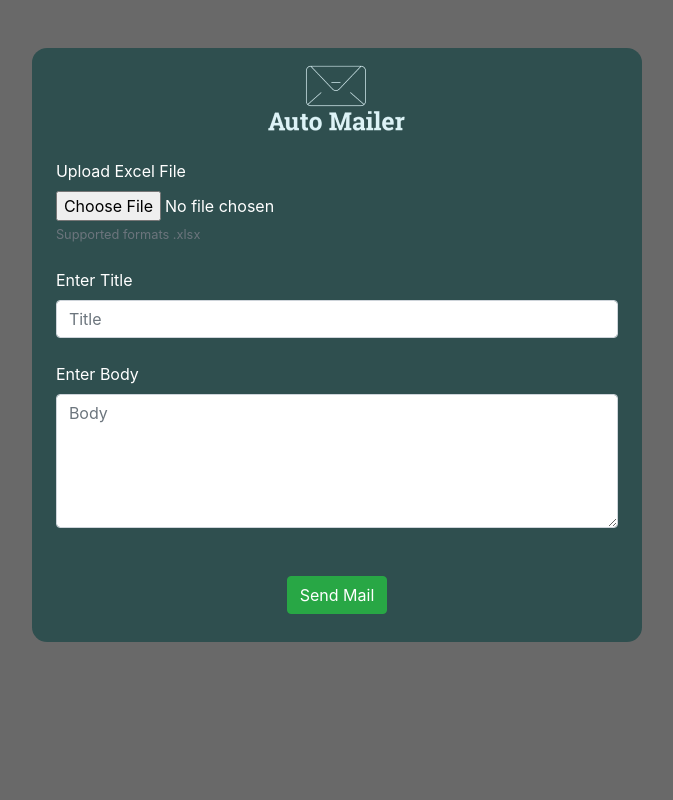
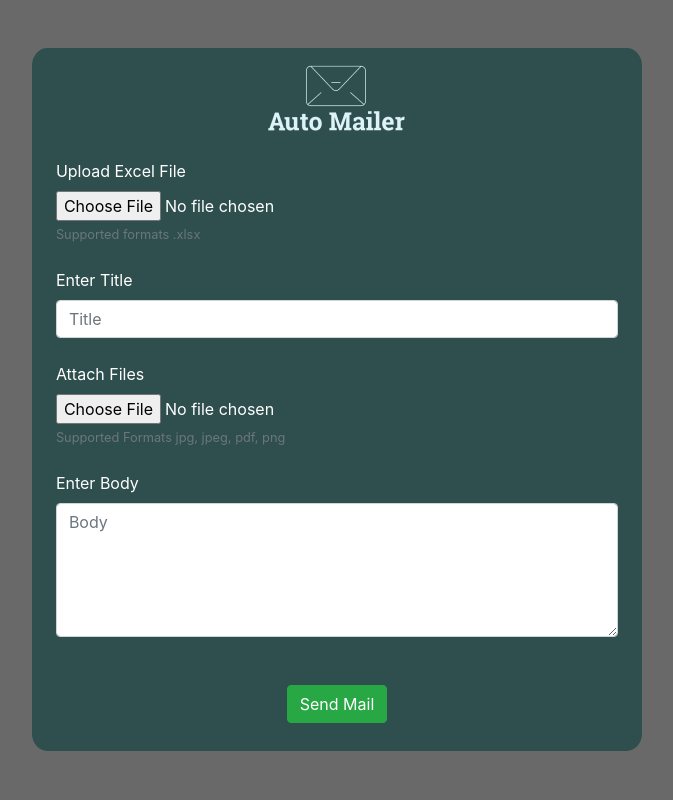
Before and after one commit to RampageousRJ/Auto-Mailer, a Flask app: page / in a window 1280 px wide. Shown: the whole page, without its empty margins (303-976 px from the left). Run offline with Flask 3, Linux system fonts and the light colour scheme; some libraries are stand-ins or nearby versions.

Commit message:
Upload-Save Attachment

```diff
--- a/mailer/__init__.py
+++ b/mailer/__init__.py
@@ -14,6 +14,7 @@ app.config['MAIL_USE_TLS'] = False
 app.config['MAIL_USE_SSL'] = True
 app.config['RECAPTCHA_PUBLIC_KEY'] = os.getenv('AUTOMAILER_PUBLIC_KEY')
 app.config['RECAPTCHA_PRIVATE_KEY'] = os.getenv('AUTOMAILER_PRIVATE_KEY')
+app.config['UPLOAD_FOLDER']=os.getenv('UPLOAD_FOLDER')
 mail = Mail(app)
 
 from mailer.routes import *
--- a/mailer/forms.py
+++ b/mailer/forms.py
@@ -9,3 +9,4 @@ class UploadForm(FlaskForm):
     body = TextAreaField("Enter Body ",validators=[DataRequired()])
     recaptcha = RecaptchaField()
     submit = SubmitField("Send Mail")
+    attachments = FileField("Attach Files",validators=[FileAllowed(['png','pdf','jpg','jpeg'],'Allowed: png,jpg,jpeg,pdf')])
--- a/mailer/routes.py
+++ b/mailer/routes.py
@@ -4,6 +4,9 @@ from mailer import app,mail
 from mailer.forms import *
 from flask import render_template,request,redirect,flash
 from flask_mail import Message
+from werkzeug.utils import secure_filename
+import os
+import uuid
 
 @app.route('/',methods=['GET','POST'])
 @app.route('/home',methods=['GET','POST'])
@@ -12,6 +15,10 @@ def home():
     form=UploadForm()
     if request.method=='POST':
         file_req = request.files['upload']
+        attach = request.files['attachments']
+        file_name = secure_filename(attach.filename)
+        file_name = str(uuid.uuid1()) + "_" + file_name
+        attach.save(os.path.join(app.config['UPLOAD_FOLDER'], file_name))
         try:
             file = pd.read_excel(file_req)
             json_file=file.to_json()
@@ -20,9 +27,10 @@ def home():
                 for values in rows.values():
                     if (str(values).__contains__("@") and (str(values).__contains__("gmail.com") or str(values).__contains__(".edu"))):
                         l1.append(values)
-            msg = Message(form.title.data,body=form.body.data,sender='sjrj0604@gmail.com',recipients=l1)
-            print(l1)
-            mail.send(msg)
+            with mail.connect() as conn:
+                for user in l1:
+                    msg = Message(form.title.data,body=form.body.data,sender=('Auto-Mailer','automailer.0123@gmail.com'),  recipients=[user])
+                    # conn.send(msg)
             flash('Mail sent!')
             return redirect('home')
         except Exception:
--- a/mailer/templates/home.html
+++ b/mailer/templates/home.html
@@ -35,6 +35,10 @@
                 {{form.title.label()}}
                 {{form.title(class='form-control', placeholder='Title')}}
                 <br>
+                {{form.attachments.label()}}
+                {{form.attachments(class='form-control-file', placeholder='Password')}}
+                <small class="form-text text-muted">Supported Formats jpg, jpeg, pdf, png</small>
+                <br>
                 {{form.body.label()}}
                 {{form.body(class='form-control', placeholder='Body',rows=5)}}
                 <br>
```
Also changed, not shown: logo.png (added), 1 other file.
